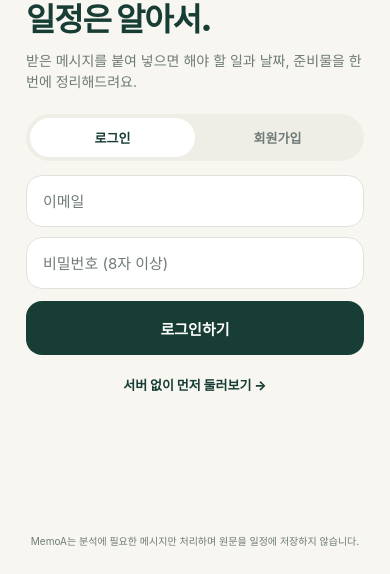
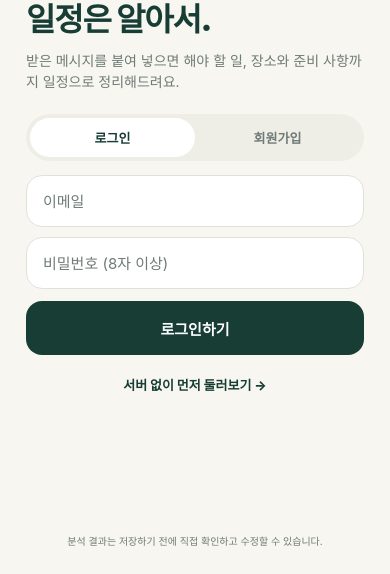
Before and after one commit to Jo-DanYeong/MemoA, a React Native app in the folder FrontEnd/: screen / in a window 390 px wide. Shown: the part 267-841 px from the top of the page. Built offline with nearby package versions, Linux system fonts and the light colour scheme.

Commit message:
copy(auth): describe interpreted schedule fields

```diff
--- a/FrontEnd/src/screens/AuthScreen.tsx
+++ b/FrontEnd/src/screens/AuthScreen.tsx
@@ -64,7 +64,7 @@ export function AuthScreen({onAuthenticate, onGuest}: Props) {
         </View>
 
         <Text style={styles.heading}>메시지는 그대로,{`\n`}일정은 알아서.</Text>
-        <Text style={styles.subheading}>받은 메시지를 붙여 넣으면 해야 할 일과 날짜, 준비물을 한 번에 정리해드려요.</Text>
+        <Text style={styles.subheading}>받은 메시지를 붙여 넣으면 해야 할 일, 장소와 준비 사항까지 일정으로 정리해드려요.</Text>
 
         <View style={styles.segment}>
           <Pressable onPress={() => {setMode('login'); setError('');}} style={[styles.segmentButton, mode === 'login' && styles.segmentActive]}>
@@ -115,7 +115,7 @@ export function AuthScreen({onAuthenticate, onGuest}: Props) {
             <Text style={styles.guestText}>서버 없이 먼저 둘러보기 →</Text>
           </Pressable>
         </View>
-        <Text style={styles.privacy}>MemoA는 분석에 필요한 메시지만 처리하며 원문을 일정에 저장하지 않습니다.</Text>
+        <Text style={styles.privacy}>분석 결과는 저장하기 전에 직접 확인하고 수정할 수 있습니다.</Text>
       </ScrollView>
     </KeyboardAvoidingView>
   );
```
